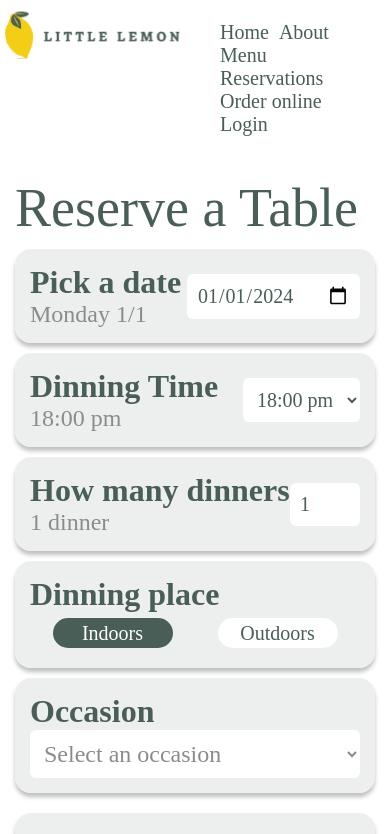
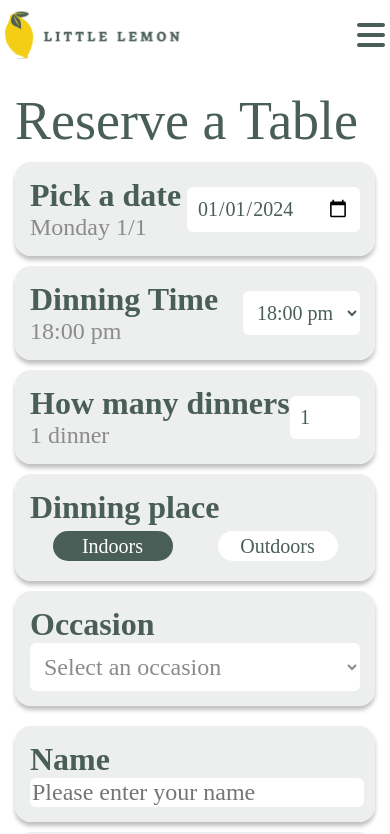
Before and after one commit to mazenhesham17/little-lemon, a React (Create React App) app: page /reserving in a window 390 px wide. Shown: the top 834 px of the page. Built offline with nearby package versions, Linux system fonts and the light colour scheme.

Commit message:
add responsivity to navigation component

```diff
--- a/package.json
+++ b/package.json
@@ -3,6 +3,9 @@
   "version": "0.1.0",
   "private": true,
   "dependencies": {
+    "@fortawesome/fontawesome-svg-core": "^6.5.1",
+    "@fortawesome/free-solid-svg-icons": "^6.5.1",
+    "@fortawesome/react-fontawesome": "^0.2.0",
     "@testing-library/jest-dom": "^5.17.0",
     "@testing-library/react": "^13.4.0",
     "@testing-library/user-event": "^13.5.0",
--- a/src/components/Navigation.js
+++ b/src/components/Navigation.js
@@ -1,11 +1,19 @@
 import logo from "../assets/Logo .svg"
 import style from '../styles/navigation.module.css'
+import { FontAwesomeIcon } from '@fortawesome/react-fontawesome'
+import { faBars, faXmark } from "@fortawesome/free-solid-svg-icons"
+import { useEffect, useState } from "react"
 
 const Navigation = () => {
+    const [flag, setFlag] = useState(0);
+    useEffect(() => console.log(flag), [flag]);
     return (
-        <div className={style.section} >
+        <div className={`${style.section} ${flag ? style.open : ""}`} >
             <div className={style.navigation}>
-                <img src={logo} width={175} height={60} alt="little lemon logo" />
+                <img
+                    src={logo}
+                    className={style.image}
+                    alt="little lemon logo" />
                 <ul className={style.navigation_list}>
                     <li className={style.list_item}><a>Home</a></li>
                     <li className={style.list_item}><a>About</a></li>
@@ -14,6 +22,21 @@ const Navigation = () => {
                     <li className={style.list_item}><a>Order online</a></li>
                     <li className={style.list_item}><a>Login</a></li>
                 </ul>
+                <FontAwesomeIcon
+                    icon={flag ? faXmark : faBars}
+                    size="2xl"
+                    className={style.icon}
+                    onClick={() => setFlag(!flag)} />
+            </div>
+            <div>
+                <ul className={`${flag ? style.drop_down_menu : style.hide}`}>
+                    <li className={style.drop_item}><a>Home</a></li>
+                    <li className={style.drop_item}><a>About</a></li>
+                    <li className={style.drop_item}><a>Menu</a></li>
+                    <li className={style.drop_item}><a>Reservations</a></li>
+                    <li className={style.drop_item}><a>Order online</a></li>
+                    <li className={style.drop_item}><a>Login</a></li>
+                </ul>
             </div>
         </div>
     );
--- a/src/styles/navigation.module.css
+++ b/src/styles/navigation.module.css
@@ -1,7 +1,26 @@
 .section {
-  padding: 10px;
+  padding: 5px;
   display: flex;
   justify-content: center;
+  position: relative;
+}
+
+.drop_down_menu {
+  display: none;
+}
+
+.drop_item {
+  display: none;
+}
+
+.image {
+  width: 175px;
+  height: 60px;
+}
+
+.icon {
+  color: #495E57;
+  display: none;
 }
 
 .navigation {
@@ -17,21 +36,47 @@
 .list_item {
   color: #495E57;
   float: left;
-  margin-right: 25px;
+  margin-right: 10px;
   font-family: Karla;
   font-size: 20px;
   font-style: normal;
   font-weight: 500;
 }
 
-@media only screen and (max-width: 850px) {
-  .section {
-    padding: 5px;
+.hide {
+  display: none;
+}
+
+@media only screen and (max-width: 768px) {
+  .navigation_list {
+    display: none;
   }
-  .navigation {
+  .icon {
+    display: block;
+    margin-top: 14px;
+    cursor: pointer;
+  }
+  .open {
+    height: 320px;
+  }
+  .drop_down_menu {
+    display: block;
+    color: #495E57;
+    margin: 0;
+    list-style-type: none;
+    position: absolute;
+    top: 70px;
+    right: 0px;
     width: 100%;
   }
-  .list_item {
-    margin-right: 10px;
+  .drop_item {
+    padding: 10px;
+    font-family: Karla;
+    font-size: 20px;
+    font-style: normal;
+    font-weight: 500;
+    display: flex;
+    align-items: center;
+    justify-content: center;
   }
 }/*# sourceMappingURL=navigation.module.css.map */
--- a/src/styles/navigation.module.scss
+++ b/src/styles/navigation.module.scss
@@ -1,9 +1,28 @@
 $primary-color: #495E57;
 
 .section {
-    padding: 10px;
+    padding: 5px;
     display: flex;
     justify-content: center;
+    position: relative;
+}
+
+.drop_down_menu {
+    display: none;
+}
+
+.drop_item{
+    display: none;
+}
+
+.image {
+    width: 175px;
+    height: 60px;
+}
+
+.icon {
+    color: $primary-color;
+    display: none;
 }
 
 .navigation {
@@ -19,23 +38,51 @@ $primary-color: #495E57;
 .list_item {
     color: $primary-color;
     float: left;
-    margin-right: 25px;
+    margin-right: 10px;
     font-family: Karla;
     font-size: 20px;
     font-style: normal;
     font-weight: 500;
 }
 
-@media only screen and (max-width: 850px) {
-    .section {
-        padding: 5px;
+.hide{
+    display: none;
+}
+
+@media only screen and (max-width: 768px) {
+    .navigation_list {
+        display: none;
     }
 
-    .navigation {
+    .icon {
+        display: block;
+        margin-top: 14px;
+        cursor: pointer;
+    }
+
+    .open {
+        height: 320px;
+    }
+
+    .drop_down_menu {
+        display: block;
+        color: $primary-color;
+        margin: 0;
+        list-style-type: none;
+        position: absolute;
+        top: 70px;
+        right: 0px;
         width: 100%;
     }
 
-    .list_item {
-        margin-right: 10px;
+    .drop_item {
+        padding: 10px;
+        font-family: Karla;
+        font-size: 20px;
+        font-style: normal;
+        font-weight: 500;
+        display: flex;
+        align-items: center;
+        justify-content: center;
     }
 }
```
Also changed, not shown: 2 other files (tests, documents, lock files or other folders).
